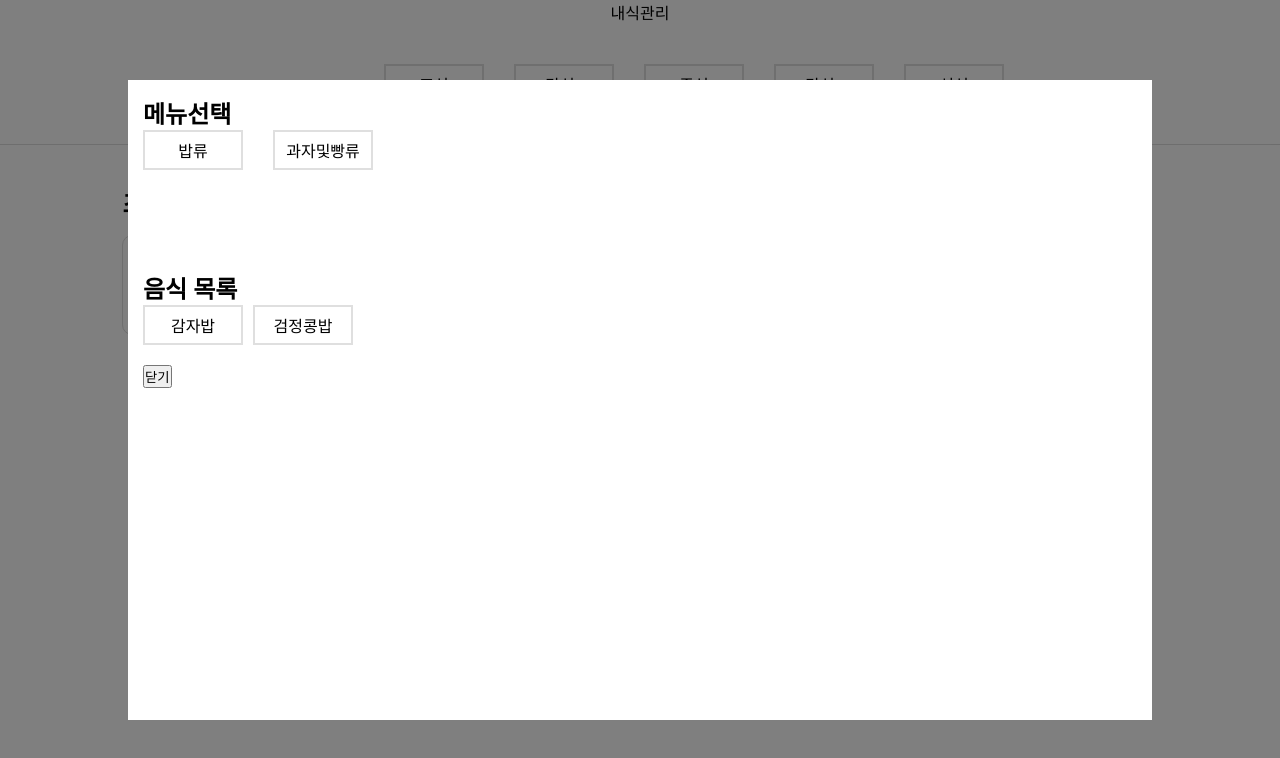
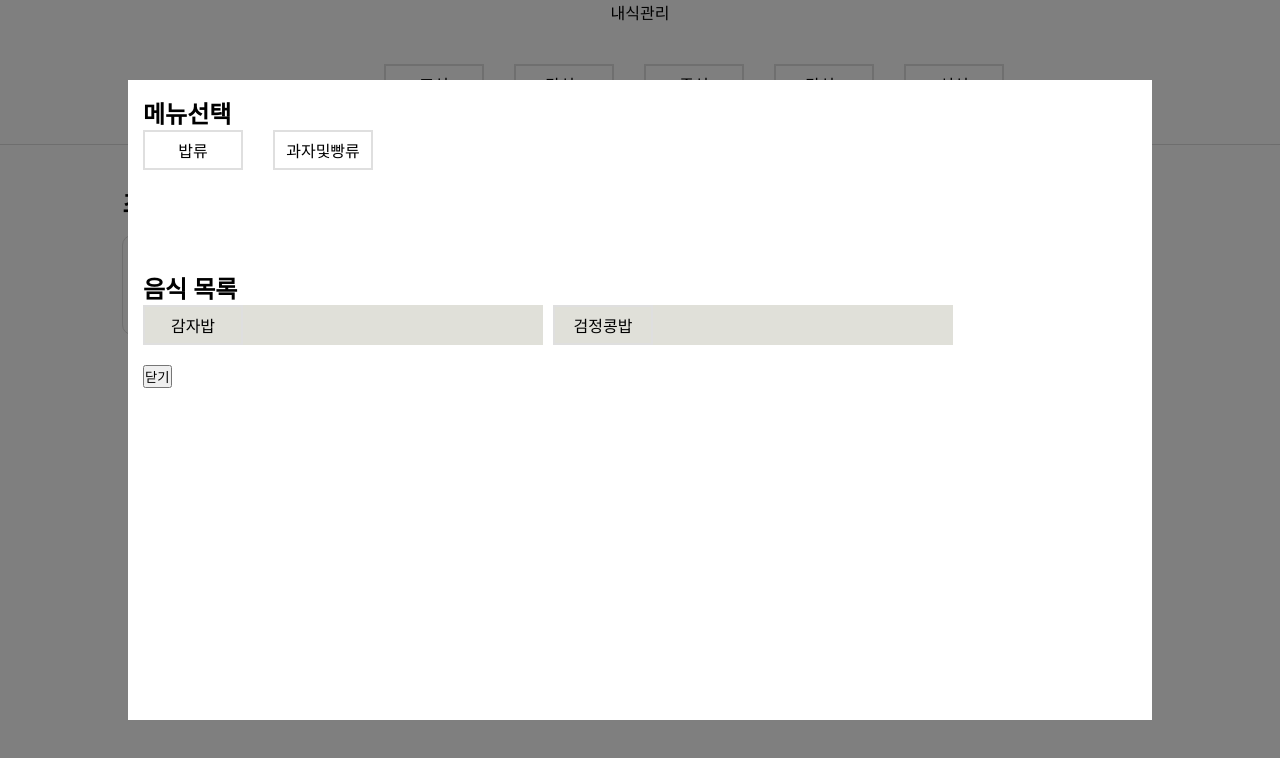
Before and after one commit to seohyunchoiii/dietplan, a React (Create React App) app: page / in a window 1280 px wide. Both pictures are taken after a click on the button "메뉴 검색". Shown: the top 758 px of the page. Built offline with nearby package versions, Linux system fonts and the light colour scheme.

Commit message:
Style RadioLabel

```diff
--- a/src/components/List.jsx
+++ b/src/components/List.jsx
@@ -2,9 +2,7 @@ import React, {useState} from 'react'
 import styled from 'styled-components'
 
 const Container = styled.div``
-const SelectList = styled.div`
-  display: flex;
-`
+
 const ListButton = styled.input`
   font-size: 14px;
   font-weight: 500;
@@ -14,6 +12,12 @@ const ListButton = styled.input`
   margin-right: 10px;
   display: none;
 `
+
+const Box = styled.div`
+  background-color: #e0e0d9;
+  width: 400px;
+`
+
 const RadioLabel = styled.label`
   width: 100px;
   height: 40px;
@@ -22,12 +26,23 @@ const RadioLabel = styled.label`
   justify-content: center;
   border: 2px solid #dfdfdf;
   cursor: pointer;
+  &:hover {
+    border: 2px solid #b02727;
+    color: #b02727
+  }
+  /* display: none; */
 `
+
+const SelectList = styled.div`
+  display: flex;
+  color: ${(props) => props.selected ? '#b02727' : '#000000'};
+`
+
 const List = ({name, checkedList, checked}) => {
   console.log('checked',checked)
   return (
     <Container>
-      <SelectList>
+      <SelectList selected={checked}>
         <ListButton
         id={name}
         type="radio"
@@ -36,7 +51,9 @@ const List = ({name, checkedList, checked}) => {
         onChange={() => checkedList(name)}
         selected={checked}
         />
-        <RadioLabel for={name}>{name}</RadioLabel>
+        <Box>
+          <RadioLabel for={name}>{name}</RadioLabel>
+        </Box>
       </SelectList>
 
     </Container>
--- a/src/components/MenuCategory.jsx
+++ b/src/components/MenuCategory.jsx
@@ -23,8 +23,7 @@ const TitleB = styled.h2`
 const MenuCategory = () => {
 
   const [x, setX] = useState({
-    category : [],
-    list : []
+    category : []
   })
 
   const checked = (a) => {
@@ -35,12 +34,15 @@ const MenuCategory = () => {
     setX({category: [a]});
   }
 
+  const [y, setY] = useState({
+    list : []
+  })
   const checkedB= (a) => {
-    return x.list.includes(a);
+    return y.list.includes(a);
   }
 
   const checkedList =  (a) => {
-    setX({list: [a]});
+    setY({list: [a]});
   }
 
   return (
```
